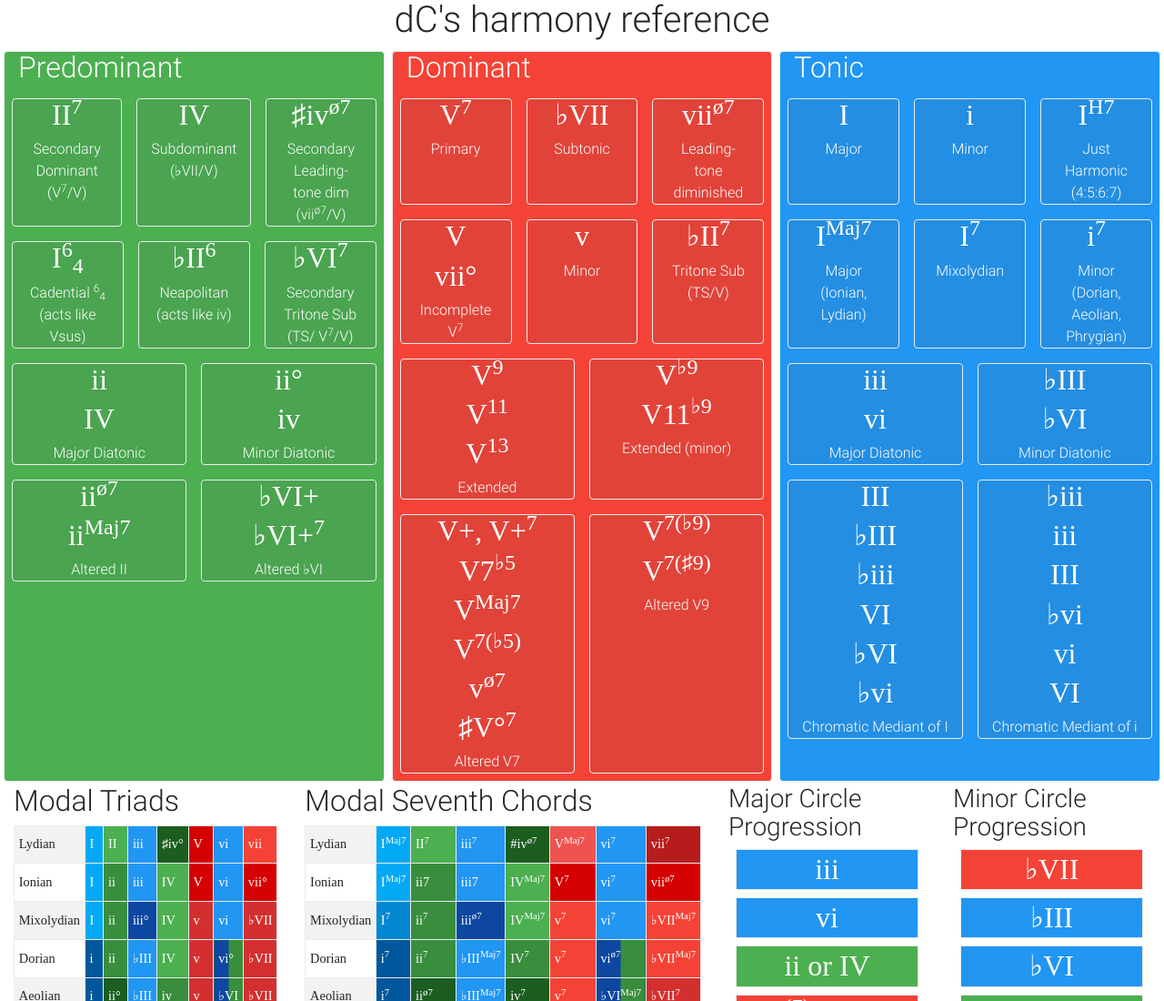
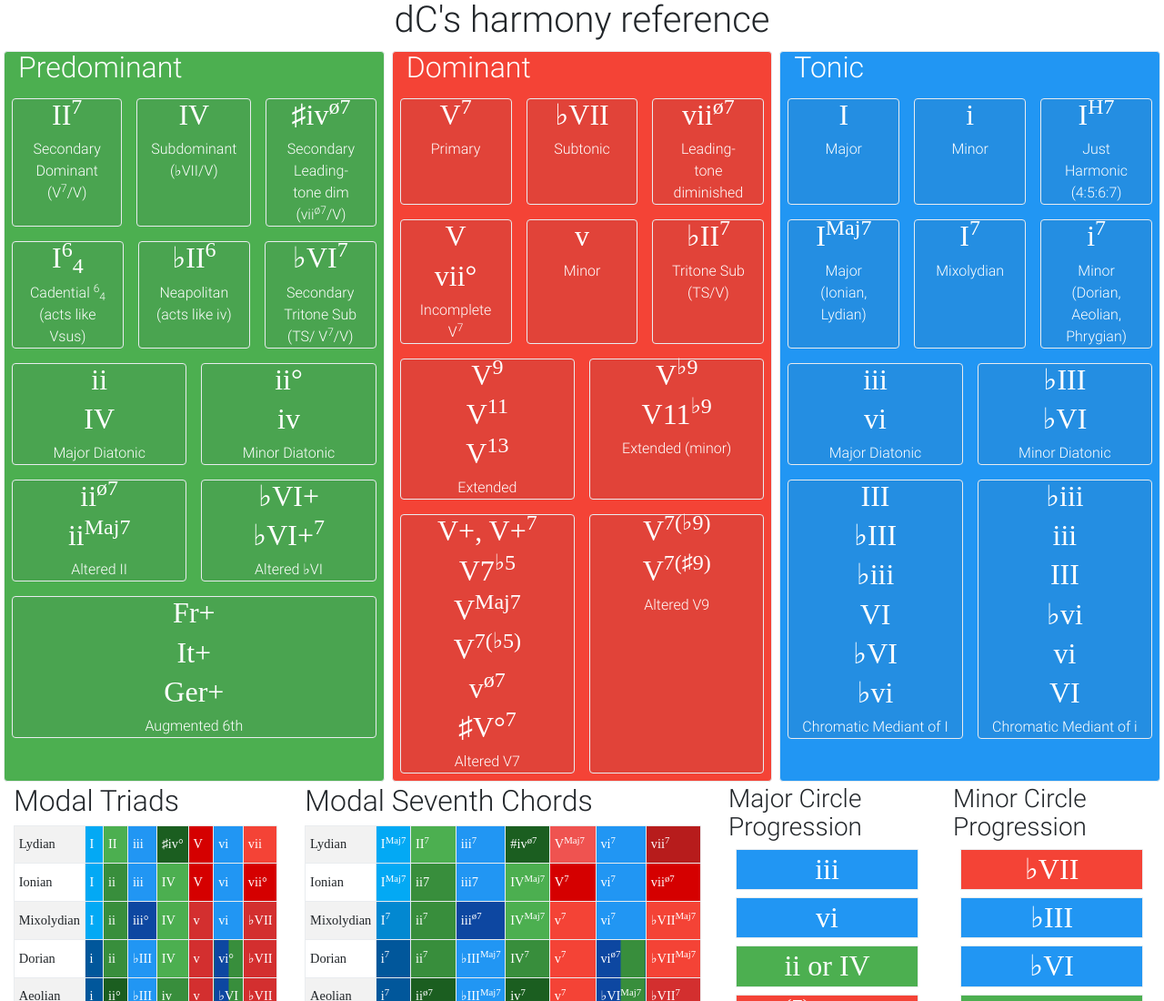
Before and after one commit to CaNdragonChaser/theoryguide, a plain HTML site: page index.html in a window 1280 px wide. Shown: the top 1100 px of the page at 91% size. Drawn offline with Linux system fonts and the light colour scheme.

Commit message:
Update index.html
added aug 6th chords

```diff
--- a/index.html
+++ b/index.html
@@ -73,7 +73,15 @@
                     <div class="col rounded border m-2 rgba-stylish-slight text-center align-middle">
                         <h3 class="rna">&flat;VI+</h3>
                         <h3 class="rna">&flat;VI+<sup>7</sup></h3>
-                        <span clas="desc">Altered &flat;VI</span>
+                        <span class="desc">Altered &flat;VI</span>
+                    </div>
+                </div>
+                <div class="row">
+                   <div class="col rounded border m-2 rgba-stylish-slight text-center align-middle">
+                       <h3 class="rna">Fr+</h3>
+                       <h3 class="rna">It+</h3>
+                       <h3 class="rna">Ger+</h3>
+                       <span class="desc">Augmented 6th</span>
                     </div>
                 </div>
             </div>
```
